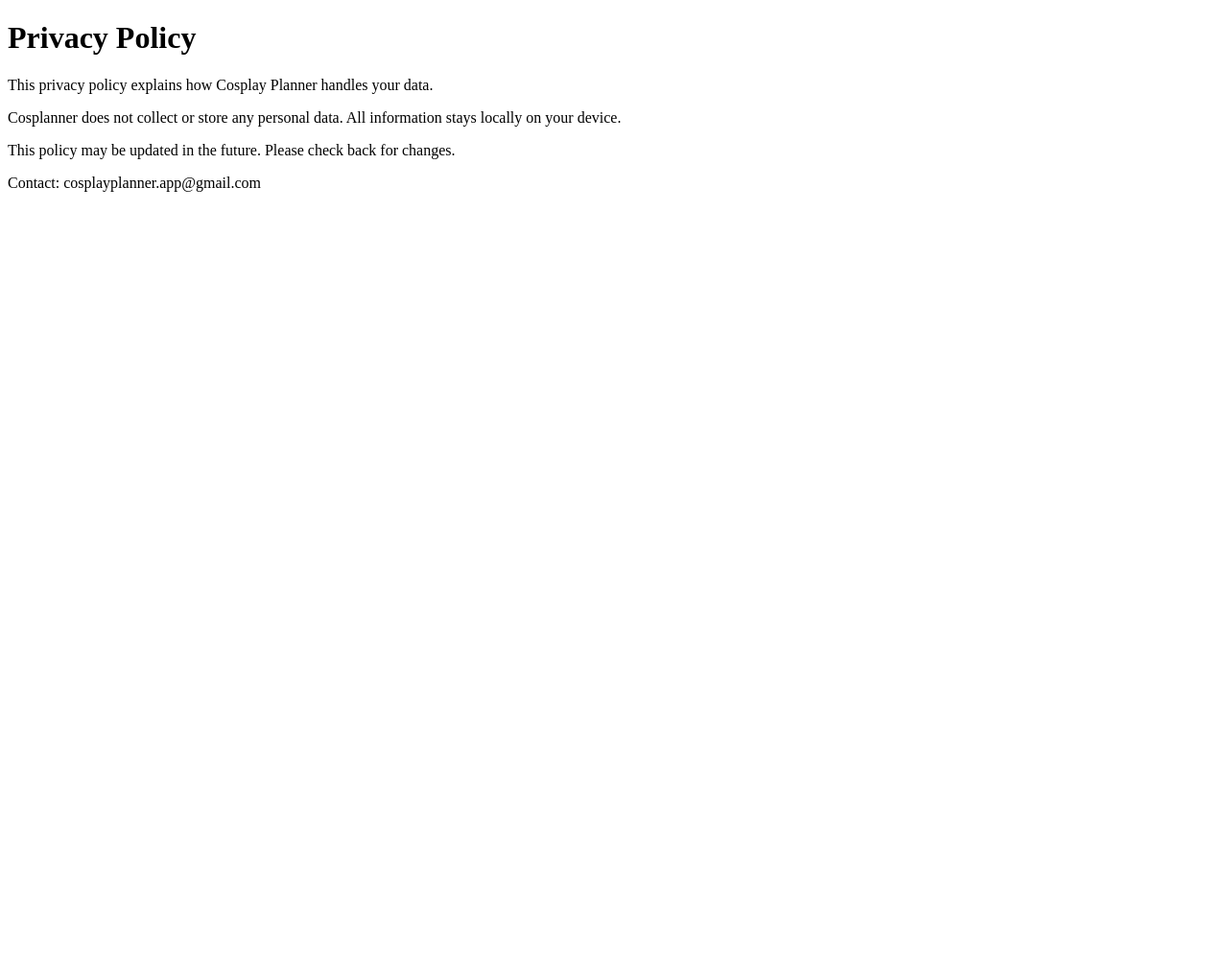
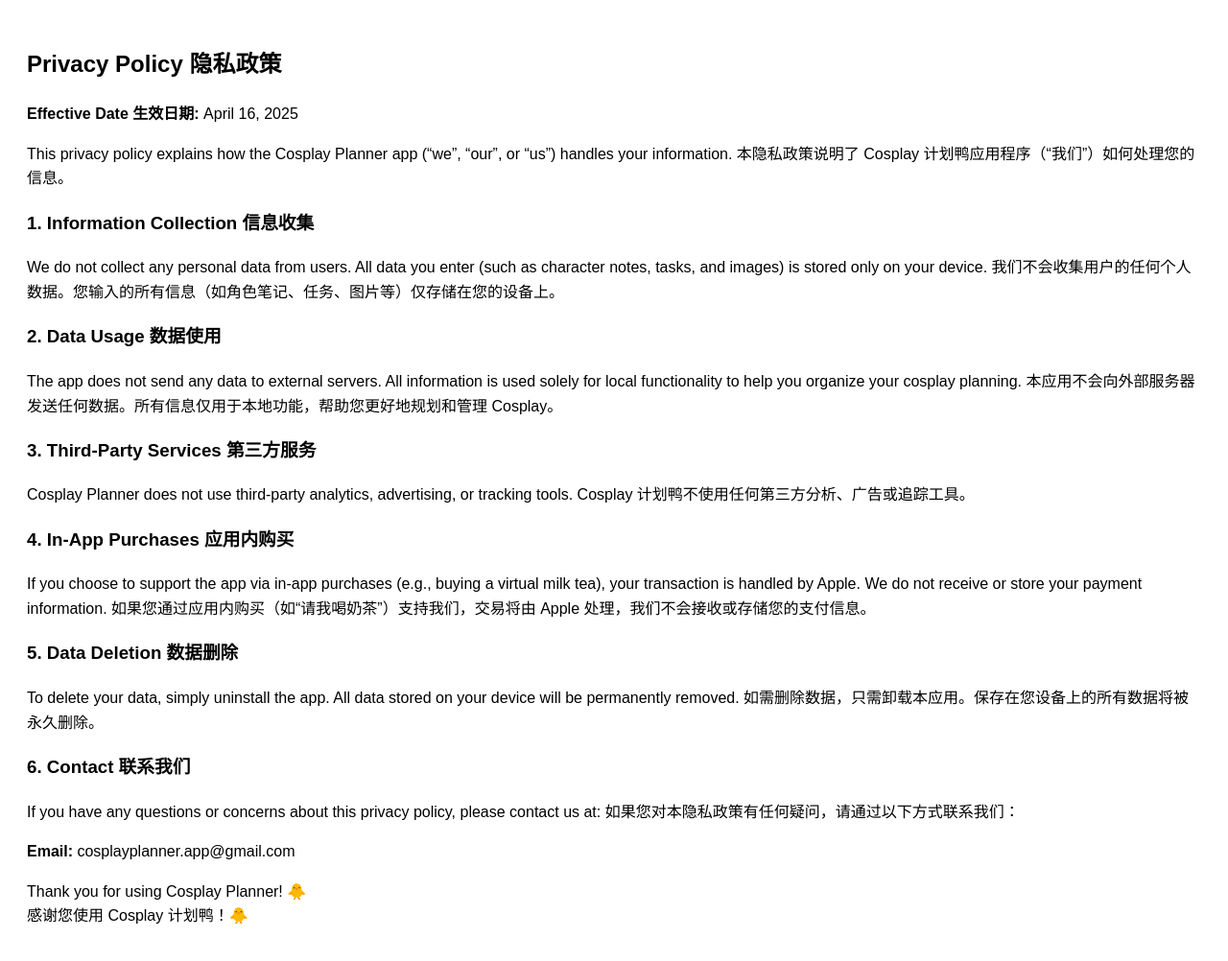
Before and after one commit to sherry-zhu-111/cosplayplanner-privacy-policy, a plain HTML site: page index.html in a window 1280 px wide. Shown: the whole page at 96% size. Before the commit the page ends 800 px from the top, so only its background shows below. Drawn offline with Linux system fonts and the light colour scheme.

Commit message:
Update index.html

```diff
--- a/index.html
+++ b/index.html
@@ -1,14 +1,54 @@
-<!DOCTYPE html>
-<html lang="en">
-<head>
-  <meta charset="UTF-8">
-  <title>Privacy Policy - Cosplanner</title>
-</head>
-<body>
-  <h1>Privacy Policy</h1>
-  <p>This privacy policy explains how Cosplay Planner handles your data.</p>
-  <p>Cosplanner does not collect or store any personal data. All information stays locally on your device.</p>
-  <p>This policy may be updated in the future. Please check back for changes.</p>
-  <p>Contact: cosplayplanner.app@gmail.com</p>
-</body>
-</html>
+<section id="privacy-policy" style="font-family: Arial, sans-serif; line-height: 1.6; padding: 20px;">
+  <h2>Privacy Policy 隐私政策</h2>
+
+  <p><strong>Effective Date 生效日期:</strong> April 16, 2025</p>
+
+  <p>
+    This privacy policy explains how the Cosplay Planner app (“we”, “our”, or “us”) handles your information.
+    本隐私政策说明了 Cosplay 计划鸭应用程序（“我们”）如何处理您的信息。
+  </p>
+
+  <h3>1. Information Collection 信息收集</h3>
+  <p>
+    We do not collect any personal data from users. All data you enter (such as character notes, tasks, and images) is stored only on your device.
+    我们不会收集用户的任何个人数据。您输入的所有信息（如角色笔记、任务、图片等）仅存储在您的设备上。
+  </p>
+
+  <h3>2. Data Usage 数据使用</h3>
+  <p>
+    The app does not send any data to external servers. All information is used solely for local functionality to help you organize your cosplay planning.
+    本应用不会向外部服务器发送任何数据。所有信息仅用于本地功能，帮助您更好地规划和管理 Cosplay。
+  </p>
+
+  <h3>3. Third-Party Services 第三方服务</h3>
+  <p>
+    Cosplay Planner does not use third-party analytics, advertising, or tracking tools.
+    Cosplay 计划鸭不使用任何第三方分析、广告或追踪工具。
+  </p>
+
+  <h3>4. In-App Purchases 应用内购买</h3>
+  <p>
+    If you choose to support the app via in-app purchases (e.g., buying a virtual milk tea), your transaction is handled by Apple. We do not receive or store your payment information.
+    如果您通过应用内购买（如“请我喝奶茶”）支持我们，交易将由 Apple 处理，我们不会接收或存储您的支付信息。
+  </p>
+
+  <h3>5. Data Deletion 数据删除</h3>
+  <p>
+    To delete your data, simply uninstall the app. All data stored on your device will be permanently removed.
+    如需删除数据，只需卸载本应用。保存在您设备上的所有数据将被永久删除。
+  </p>
+
+  <h3>6. Contact 联系我们</h3>
+  <p>
+    If you have any questions or concerns about this privacy policy, please contact us at:
+    如果您对本隐私政策有任何疑问，请通过以下方式联系我们：
+  </p>
+  <p>
+    <strong>Email:</strong> cosplayplanner.app@gmail.com
+  </p>
+
+  <p>
+    Thank you for using Cosplay Planner! 🐥<br>
+    感谢您使用 Cosplay 计划鸭！🐥
+  </p>
+</section>
```
